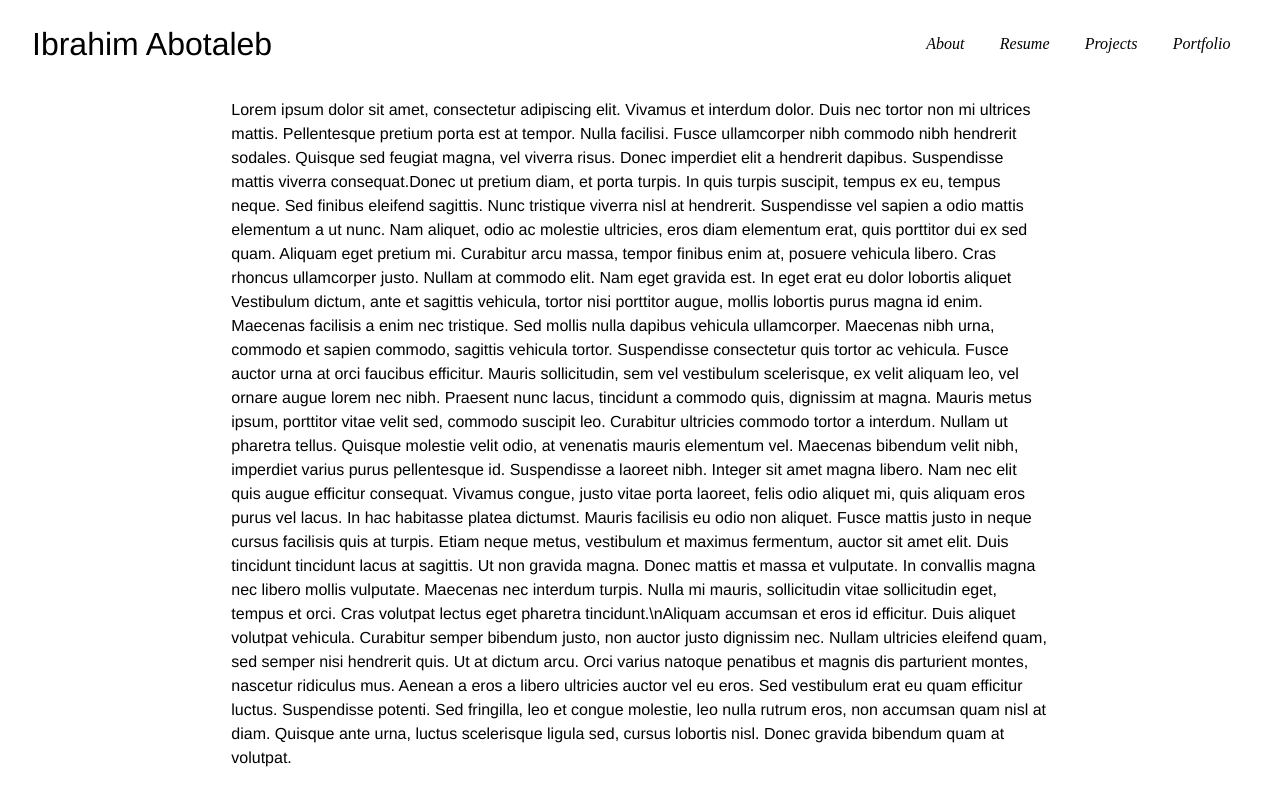
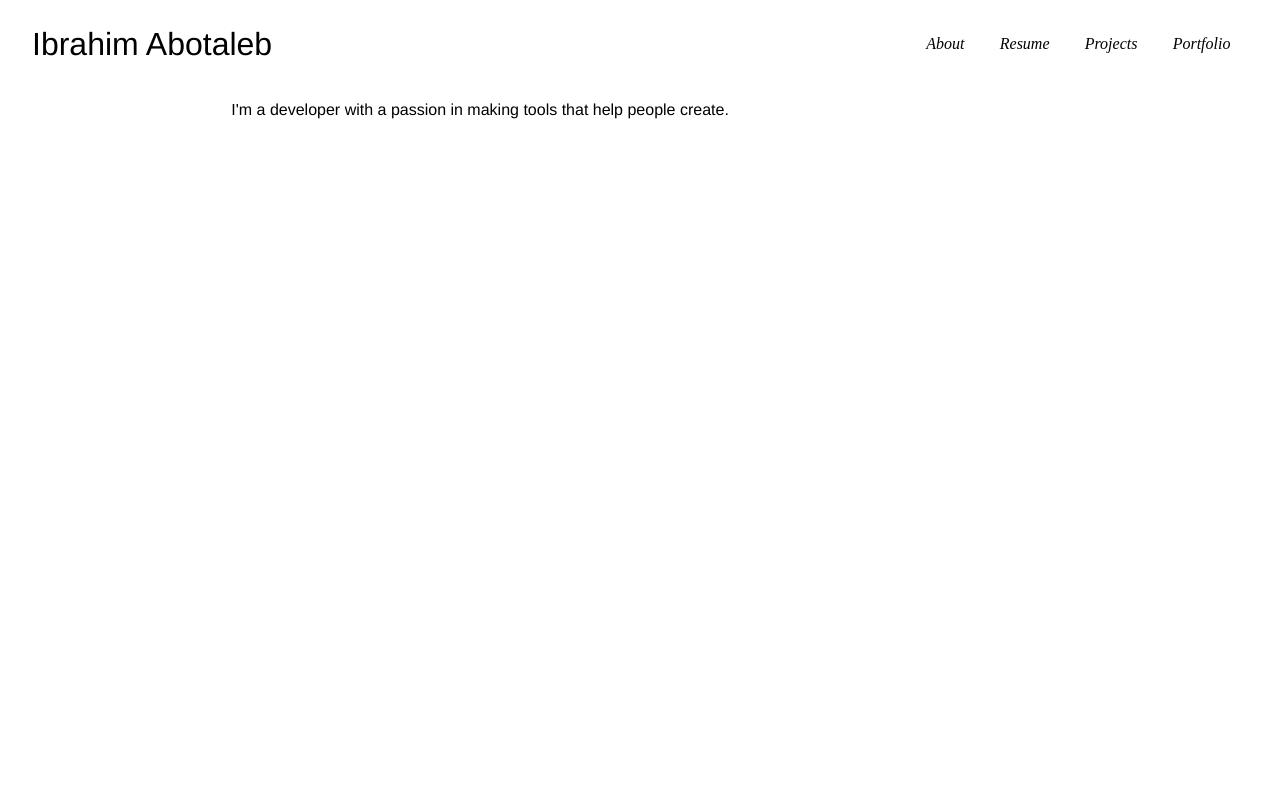
Before and after one commit to ihabotaleb/personal-website, a Next.js app: page /about in a window 1280 px wide. Built offline with nearby package versions, Linux system fonts and the light colour scheme.

Commit message:
Add GitHub link to Projects tab

```diff
--- a/components/navbar.tsx
+++ b/components/navbar.tsx
@@ -1,5 +1,6 @@
 import Link from "next/link";
 
+//  TODO: Add Active Param
 const NavBar = () => {
     return(
     <div className="navBar">
@@ -9,7 +10,7 @@ const NavBar = () => {
         <Link href="/resume">
         <a className="navItem bg-white transition-colors duration-200 hover:bg-gradient-to-tl from-[#97c1fe] hover:bg-[#fff]">resume</a>
         </Link>
-        <Link href="/projects">
+        <Link href="http://github.com/ihabotaleb">
         <a className="navItem bg-white transition-colors duration-200 hover:bg-gradient-to-tl from-[#ff7c7e] hover:bg-[#fff]">projects</a>
         </Link>
         <Link href="/portfolio">
--- a/pages/about.tsx
+++ b/pages/about.tsx
@@ -22,11 +22,7 @@ const About: NextPage = () => {
           <Header />
           <div className="flex flex-col">
             {/* <p className="neue aboutBigText mt-5 pl-[16.5%] pr-[16.5%]">{"I'm a developer with a passion in making tools that help people create."}</p> */}
-            <p className="neue aboutBigText mt-5 pl-[16.5%] pr-[16.5%]">Lorem ipsum dolor sit amet, consectetur adipiscing elit. Vivamus et interdum dolor. Duis nec tortor non mi ultrices mattis. Pellentesque pretium porta est at tempor. Nulla facilisi. Fusce ullamcorper nibh commodo nibh hendrerit sodales. Quisque sed feugiat magna, vel viverra risus. Donec imperdiet elit a hendrerit dapibus. Suspendisse mattis viverra consequat.Donec ut pretium diam, et porta turpis. In quis turpis suscipit, tempus ex eu, tempus neque. Sed finibus eleifend sagittis. Nunc tristique viverra nisl at hendrerit. Suspendisse vel sapien a odio mattis elementum a ut nunc. Nam aliquet, odio ac molestie ultricies, eros diam elementum erat, quis porttitor dui ex sed quam. Aliquam eget pretium mi. Curabitur arcu massa, tempor finibus enim at, posuere vehicula libero. Cras rhoncus ullamcorper justo. Nullam at commodo elit. Nam eget gravida est. In eget erat eu dolor lobortis aliquet
-
-            Vestibulum dictum, ante et sagittis vehicula, tortor nisi porttitor augue, mollis lobortis purus magna id enim. Maecenas facilisis a enim nec tristique. Sed mollis nulla dapibus vehicula ullamcorper. Maecenas nibh urna, commodo et sapien commodo, sagittis vehicula tortor. Suspendisse consectetur quis tortor ac vehicula. Fusce auctor urna at orci faucibus efficitur. Mauris sollicitudin, sem vel vestibulum scelerisque, ex velit aliquam leo, vel ornare augue lorem nec nibh. Praesent nunc lacus, tincidunt a commodo quis, dignissim at magna. Mauris metus ipsum, porttitor vitae velit sed, commodo suscipit leo. Curabitur ultricies commodo tortor a interdum. Nullam ut pharetra tellus. Quisque molestie velit odio, at venenatis mauris elementum vel. Maecenas bibendum velit nibh, imperdiet varius purus pellentesque id. Suspendisse a laoreet nibh. Integer sit amet magna libero. Nam nec elit quis augue efficitur consequat.
-
-            Vivamus congue, justo vitae porta laoreet, felis odio aliquet mi, quis aliquam eros purus vel lacus. In hac habitasse platea dictumst. Mauris facilisis eu odio non aliquet. Fusce mattis justo in neque cursus facilisis quis at turpis. Etiam neque metus, vestibulum et maximus fermentum, auctor sit amet elit. Duis tincidunt tincidunt lacus at sagittis. Ut non gravida magna. Donec mattis et massa et vulputate. In convallis magna nec libero mollis vulputate. Maecenas nec interdum turpis. Nulla mi mauris, sollicitudin vitae sollicitudin eget, tempus et orci. Cras volutpat lectus eget pharetra tincidunt.\nAliquam accumsan et eros id efficitur. Duis aliquet volutpat vehicula. Curabitur semper bibendum justo, non auctor justo dignissim nec. Nullam ultricies eleifend quam, sed semper nisi hendrerit quis. Ut at dictum arcu. Orci varius natoque penatibus et magnis dis parturient montes, nascetur ridiculus mus. Aenean a eros a libero ultricies auctor vel eu eros. Sed vestibulum erat eu quam efficitur luctus. Suspendisse potenti. Sed fringilla, leo et congue molestie, leo nulla rutrum eros, non accumsan quam nisl at diam. Quisque ante urna, luctus scelerisque ligula sed, cursus lobortis nisl. Donec gravida bibendum quam at volutpat.</p>
+            <p className="neue aboutBigText mt-5 pl-[16.5%] pr-[16.5%]">I'm a developer with a passion in making tools that help people create.</p>
           </div>
         </div>
       </main>
```
Also changed, not shown: 1 other file (tests, documents, lock files or other folders).
